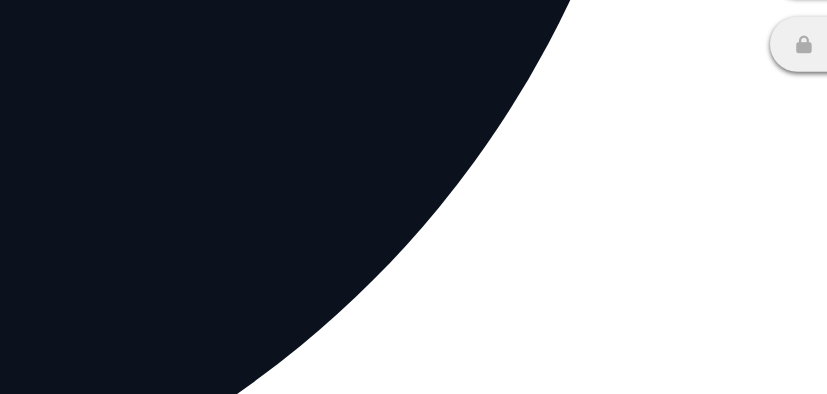
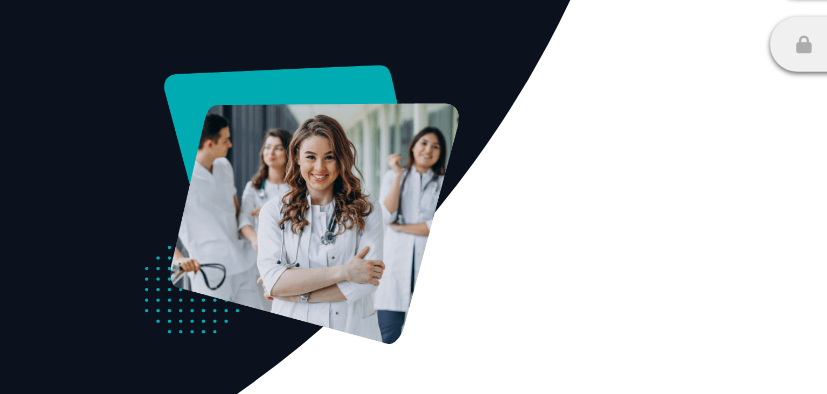
Before and after one commit to Deepanshu-three/hms, a plain HTML site: page login.html in a window 1280 px wide. Shown: the part 347-741 px from the top of the page, 0-827 px from the left. Drawn offline with Linux system fonts and the light colour scheme.

Commit message:
Update login.html

```diff
--- a/login.html
+++ b/login.html
@@ -494,7 +494,7 @@
               Sign up
             </button>
           </div>
-          <img src="img/log.svg" class="image" alt="" />
+          <img src="assets/images/hero-banner.png" class="image" alt="" />
         </div>
         <div class="panel right-panel">
           <div class="content">
@@ -506,7 +506,7 @@
               Sign in
             </button>
           </div>
-          <img src="img/register.svg" class="image" alt="" />
+          <img src="assets/images/hero-banner.png" class="image" alt="" />
         </div>
       </div>
     </div>
```
